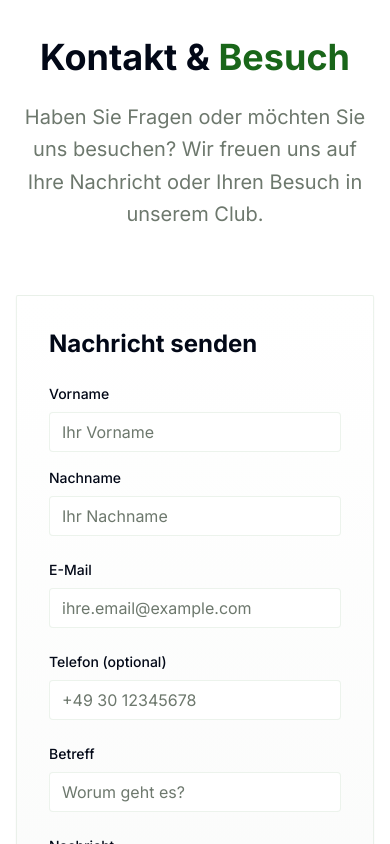
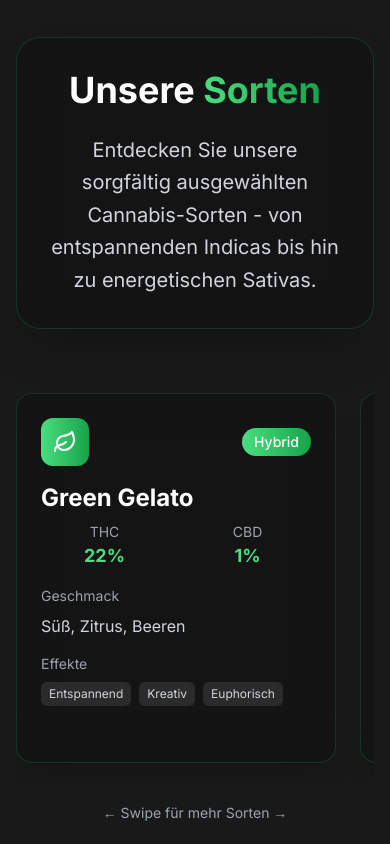
Before and after one commit to jasonl20-tech/bud-social-hub, a React (Vite) app: page / in a window 390 px wide. Shown: the part 5980-6824 px from the top of the page. Built offline with nearby package versions, Linux system fonts and the light colour scheme.

Commit message:
Add item list section
Adds a new section after "Membership" that displays a horizontally scrolling list of items.

```diff
--- /dev/null
+++ b/src/components/Strains.tsx
@@ -0,0 +1,145 @@
+import { Card } from "@/components/ui/card";
+import { Leaf, Star, Zap, Heart } from "lucide-react";
+
+const Strains = () => {
+  const strains = [
+    {
+      name: "Green Gelato",
+      type: "Hybrid",
+      thc: "22%",
+      cbd: "1%",
+      effects: ["Entspannend", "Kreativ", "Euphorisch"],
+      flavor: "Süß, Zitrus, Beeren",
+      icon: Leaf,
+      gradient: "from-green-400 to-green-600"
+    },
+    {
+      name: "Purple Haze",
+      type: "Sativa",
+      thc: "18%",
+      cbd: "0.5%",
+      effects: ["Energetisch", "Fokussiert", "Happy"],
+      flavor: "Blumig, Süß, Erdig",
+      icon: Star,
+      gradient: "from-purple-400 to-purple-600"
+    },
+    {
+      name: "Northern Lights",
+      type: "Indica",
+      thc: "24%",
+      cbd: "2%",
+      effects: ["Beruhigend", "Schmerzlindernd", "Schlaffördernd"],
+      flavor: "Süß, Würzig, Holzig",
+      icon: Zap,
+      gradient: "from-blue-400 to-blue-600"
+    },
+    {
+      name: "Wedding Cake",
+      type: "Hybrid",
+      thc: "20%",
+      cbd: "1.5%",
+      effects: ["Entspannend", "Glücklich", "Beruhigend"],
+      flavor: "Vanille, Süß, Erdig",
+      icon: Heart,
+      gradient: "from-pink-400 to-pink-600"
+    },
+    {
+      name: "Blue Dream",
+      type: "Hybrid",
+      thc: "19%",
+      cbd: "1%",
+      effects: ["Ausgewogen", "Kreativ", "Entspannt"],
+      flavor: "Beeren, Süß, Zitrus",
+      icon: Leaf,
+      gradient: "from-cyan-400 to-cyan-600"
+    },
+    {
+      name: "OG Kush",
+      type: "Hybrid",
+      thc: "25%",
+      cbd: "0.8%",
+      effects: ["Stark", "Entspannend", "Euphorisch"],
+      flavor: "Zitrus, Kiefer, Erdig",
+      icon: Star,
+      gradient: "from-orange-400 to-orange-600"
+    }
+  ];
+
+  return (
+    <section id="strains" className="py-24 bg-black/90">
+      <div className="container mx-auto px-4">
+        {/* Glass bubble for title */}
+        <div className="text-center mb-16">
+          <div className="bg-black/20 backdrop-blur-xl border border-green-500/20 rounded-3xl p-8 md:p-12 shadow-2xl max-w-4xl mx-auto">
+            <h2 className="text-4xl md:text-5xl font-bold mb-6 text-white">
+              Unsere <span className="bg-gradient-to-r from-green-400 to-green-600 bg-clip-text text-transparent">Sorten</span>
+            </h2>
+            <p className="text-xl text-gray-300 leading-relaxed">
+              Entdecken Sie unsere sorgfältig ausgewählten Cannabis-Sorten - von entspannenden Indicas bis hin zu energetischen Sativas.
+            </p>
+          </div>
+        </div>
+
+        {/* Horizontal scrolling strains list */}
+        <div className="relative">
+          <div className="flex gap-6 overflow-x-auto pb-6 scrollbar-hide">
+            {strains.map((strain, index) => (
+              <div
+                key={index}
+                className="flex-shrink-0 w-80 bg-black/20 backdrop-blur-xl border border-green-500/20 rounded-2xl p-6 shadow-xl hover:bg-green-500/10 transition-all duration-300"
+              >
+                <div className="flex items-center justify-between mb-4">
+                  <div className={`p-3 rounded-xl bg-gradient-to-r ${strain.gradient}`}>
+                    <strain.icon className="h-6 w-6 text-white" />
+                  </div>
+                  <span className={`px-3 py-1 rounded-full text-sm font-medium bg-gradient-to-r ${strain.gradient} text-white`}>
+                    {strain.type}
+                  </span>
+                </div>
+
+                <h3 className="text-2xl font-bold text-white mb-2">{strain.name}</h3>
+
+                <div className="grid grid-cols-2 gap-4 mb-4">
+                  <div className="text-center">
+                    <p className="text-gray-400 text-sm">THC</p>
+                    <p className="text-green-400 font-bold text-lg">{strain.thc}</p>
+                  </div>
+                  <div className="text-center">
+                    <p className="text-gray-400 text-sm">CBD</p>
+                    <p className="text-green-400 font-bold text-lg">{strain.cbd}</p>
+                  </div>
+                </div>
+
+                <div className="mb-4">
+                  <p className="text-gray-400 text-sm mb-2">Geschmack</p>
+                  <p className="text-gray-300">{strain.flavor}</p>
+                </div>
+
+                <div>
+                  <p className="text-gray-400 text-sm mb-2">Effekte</p>
+                  <div className="flex flex-wrap gap-2">
+                    {strain.effects.map((effect, effectIndex) => (
+                      <span
+                        key={effectIndex}
+                        className="px-2 py-1 bg-white/10 rounded-lg text-gray-300 text-xs"
+                      >
+                        {effect}
+                      </span>
+                    ))}
+                  </div>
+                </div>
+              </div>
+            ))}
+          </div>
+
+          {/* Scroll indicator */}
+          <div className="flex justify-center mt-4">
+            <p className="text-gray-400 text-sm">← Swipe für mehr Sorten →</p>
+          </div>
+        </div>
+      </div>
+    </section>
+  );
+};
+
+export default Strains;
--- a/src/index.css
+++ b/src/index.css
@@ -117,3 +117,12 @@ All colors MUST be HSL.
     @apply bg-background text-foreground font-inter;
   }
 }
+
+/* Hide scrollbar for horizontal scroll */
+.scrollbar-hide {
+  -ms-overflow-style: none;  /* Internet Explorer 10+ */
+  scrollbar-width: none;  /* Firefox */
+}
+.scrollbar-hide::-webkit-scrollbar {
+  display: none;  /* Safari and Chrome */
+}
--- a/src/pages/Index.tsx
+++ b/src/pages/Index.tsx
@@ -2,6 +2,7 @@ import Header from "@/components/Header";
 import Hero from "@/components/Hero";
 import About from "@/components/About";
 import Membership from "@/components/Membership";
+import Strains from "@/components/Strains";
 
 import Contact from "@/components/Contact";
 import Footer from "@/components/Footer";
@@ -13,6 +14,7 @@ const Index = () => {
       <Hero />
       <About />
       <Membership />
+      <Strains />
 
       <Contact />
       <Footer />
```
